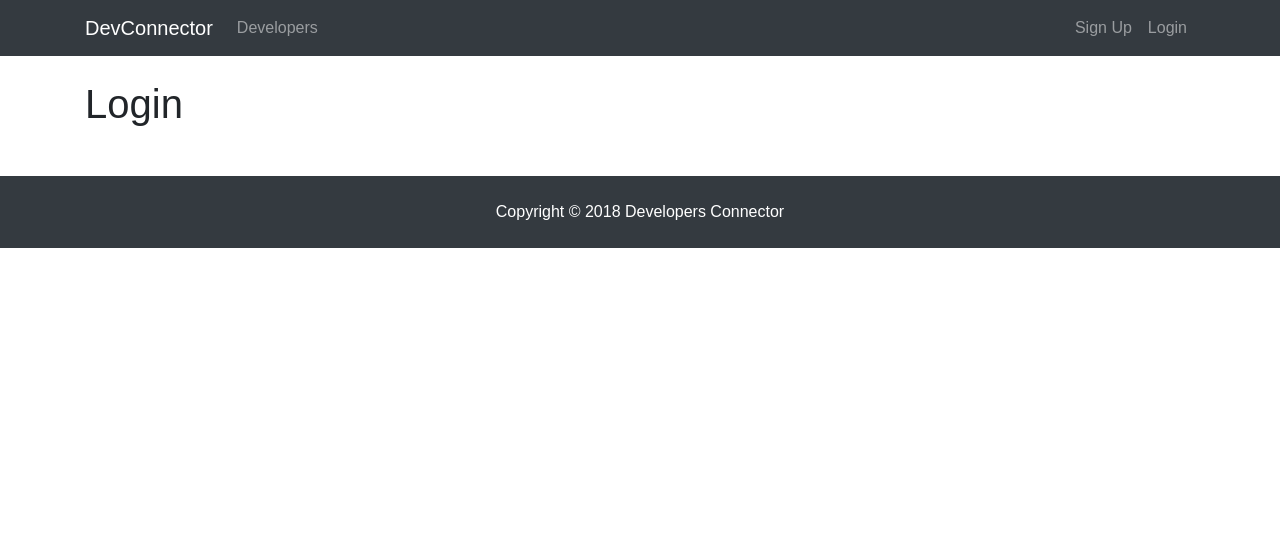
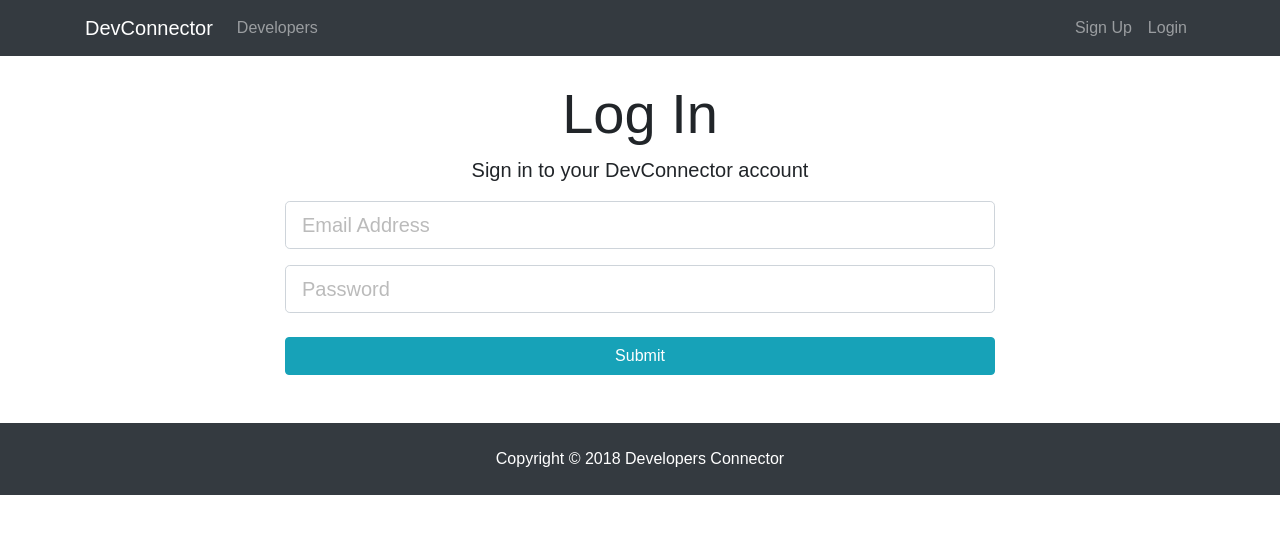
Before and after one commit to Dxtobi/Bee-social, a React (Create React App) app in the folder client/: page /login in a window 1280 px wide. Shown: the top 534 px of the page. Built offline with nearby package versions, Linux system fonts and the light colour scheme.

Commit message:
Login form with state implementation

```diff
--- a/client/src/components/auth/Login.js
+++ b/client/src/components/auth/Login.js
@@ -1,11 +1,65 @@
 import React, { Component } from 'react';
 
 class Login extends Component {
-    render() {
+
+  constructor(){
+    super();
+    this.state = {
+      email: '',
+      password: '',
+      errors: { }
+    }
+
+    this.onChange = this.onChange.bind( this );
+    this.onSubmit = this.onSubmit.bind( this );
+  }
+
+  onChange( e ){
+    this.setState( { [e.target.name]: e.target.value } );
+  }
+
+  onSubmit( e ){
+    e.preventDefault();
+    const user = {
+      email: this.state.email,
+      password: this.state.password
+    }
+    console.log( user );
+  }
+
+  render() {
         return (
-              <div>
-              <h1>Login</h1>
+          <div className="login">
+              <div className="container">
+                <div className="row">
+                  <div className="col-md-8 m-auto">
+                    <h1 className="display-4 text-center">Log In</h1>
+                    <p className="lead text-center">Sign in to your DevConnector account</p>
+                    <form onSubmit={ this.onSubmit }>
+                      <div className="form-group">
+                        <input
+                          type="email"
+                          className="form-control form-control-lg"
+                          placeholder="Email Address"
+                          name="email"
+                          value={ this.state.email }
+                          onChange={ this.onChange }/>
+                      </div>
+                      <div className="form-group">
+                        <input
+                          type="password"
+                          className="form-control form-control-lg"
+                          placeholder="Password"
+                          name="password"
+                          value={ this.state.password }
+                          onChange={ this.onChange }/>
+                      </div>
+                      <input type="submit" className="btn btn-info btn-block mt-4" />
+                    </form>
+                  </div>
+                </div>
               </div>
+            </div>
         )
     }
 }
```
